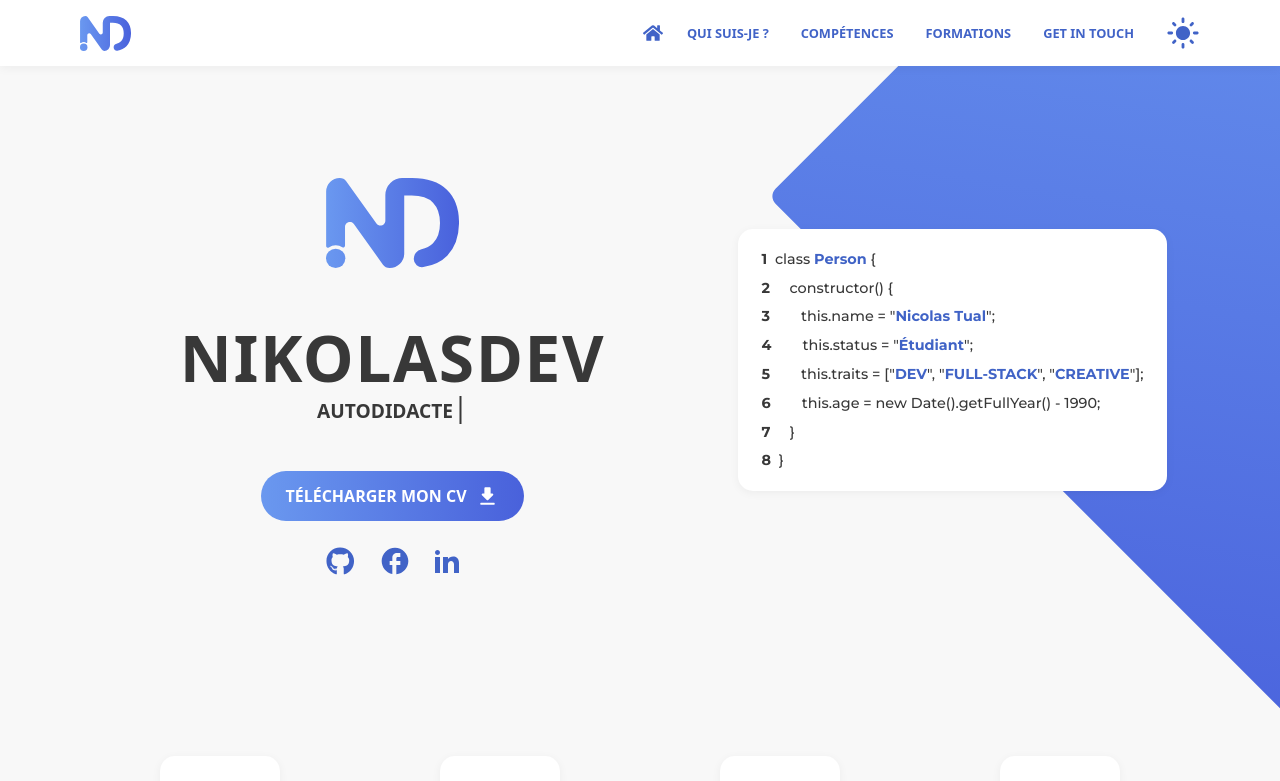
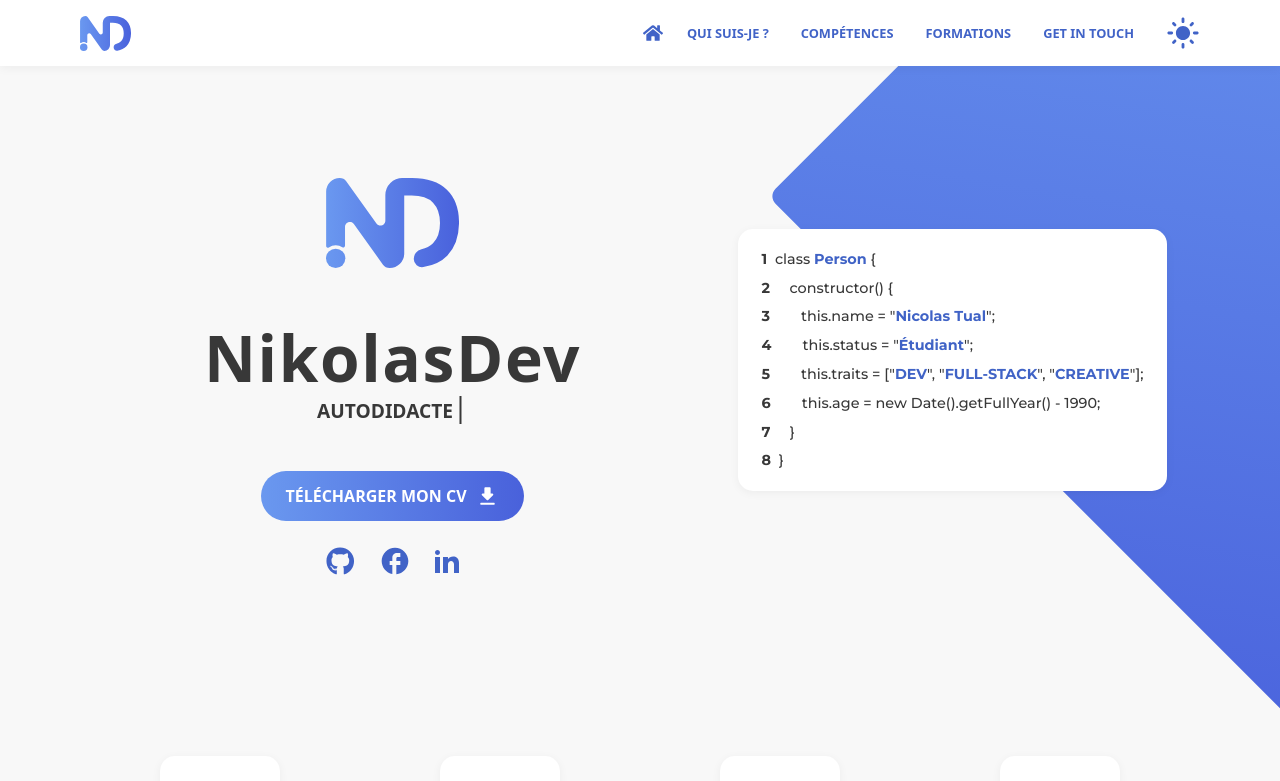
Before and after one commit to NikooDev/NikolasDev, a Next.js app: page / in a window 1280 px wide. Shown: the top 781 px of the page. Built offline with nearby package versions, Linux system fonts and the light colour scheme.

Commit message:
Change title intro.tsx

```diff
--- a/src/components/intro/intro.tsx
+++ b/src/components/intro/intro.tsx
@@ -30,7 +30,7 @@ const Intro = () => {
 			<div className={Class(g.dFlex, g.aiCenter, g.jcSpaceAround, i.intro__container)}>
 					<div className={Class(g.dFlex, g.fdColumn, g.mb5, i.intro__row)}>
 						<img src="/static/logo.svg" height="90" width="132.38" alt="logo" className={Class(i.intro__logo)} />
-						<h1 className={Class(g.fwe900, g.taCenter, i.intro__title)}>NIKOLASDEV</h1>
+						<h1 className={Class(g.fwe900, g.taCenter, i.intro__title)}>NikolasDev</h1>
 						<div className={Class(g.dFlex, g.jcCenter, g.w100, g.pRelative, i.intro__subtitle)}>
 							<span ref={wordsRef} className={g.fwe600} data-words='["Étudiant en alternance", "Autodidacte", "Développeur web Full-Stack", "Front-end React / Next.js", "Back-end Node.js"]' />
 							<span className={i.intro__subtitle__flashes}>|</span>
```
